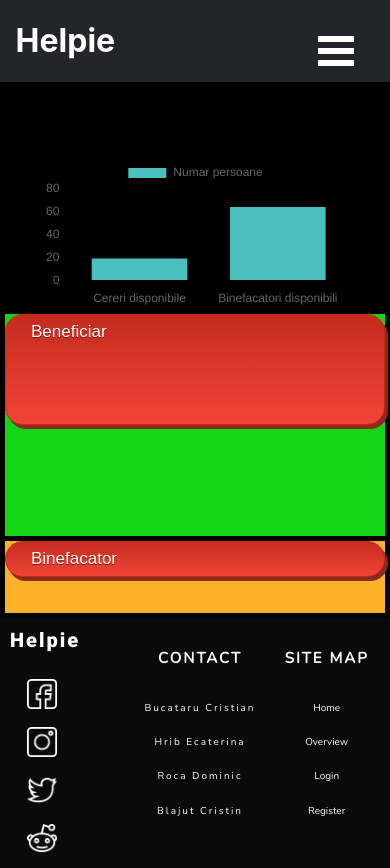
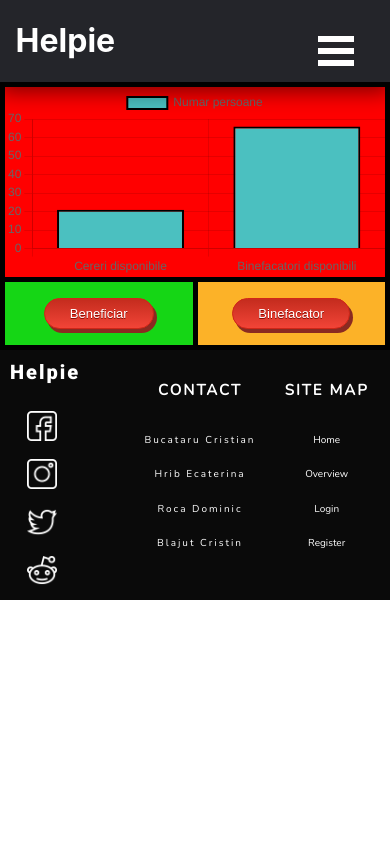
Before and after one commit to cristibctr/FrontEnd-Team2, a React (Create React App) app: page / in a window 390 px wide. After the commit the page ends 844 px from the top, so only its background shows below. Built offline with nearby package versions, Linux system fonts and the light colour scheme.

Commit message:
Add files via upload

```diff
--- a/src/styles/HomePage.css
+++ b/src/styles/HomePage.css
@@ -1,6 +1,7 @@
 #overview {
     display: grid;
     grid-template-columns: 1fr 1fr;
+    grid-template-rows: 3fr 1fr;
     grid-gap: 5px;
     background-color: black;
     border-style: solid;
@@ -10,23 +11,25 @@
 
 .centerx2{
     display: flex;
+
+}
+
+#beneficiar{
+    display:grid;
+    background-color: rgb(21, 214, 21);
+    padding: auto;
     height: 100%;
     align-items: center;
     justify-content: center;
 }
 
-#beneficiar{
-    display:grid;
-    grid-template-rows: 1fr 1fr;
-    background-color: rgb(21, 214, 21);
-    padding: auto;
-}
-
 #binefacator{
     display:grid;
-    grid-template-rows: 1fr 1fr;
     background-color:rgb(252, 178, 40);
     padding: auto;
+    height: 100%;
+    align-items: center;
+    justify-content: center;
 }
 
 .button {
@@ -68,32 +71,35 @@
 }
 
 .graficHome{
-    margin-top: 70px;
+    grid-column-start: 1;
+    grid-column-end: 3;
+    background-color: red;
 }
 
-@media screen and (max-width: 1000px){
-    #overview
-    {
-    display: grid;
-    grid-template-rows: 1fr 1fr;
-    grid-template-columns: 1fr;
-    grid-gap: 5px;
-    background-color: black;
-    border-style: solid;
-    border-color: black;
-    border-width: 5px;
+@media screen and (max-width: 430px){
+
+    .button {
+        box-shadow: 3px 4px 0px 0px #8a2a21;
+        background:linear-gradient(to bottom, #c62d1f 5%, #f24437 100%);
+        background-color:#c62d1f;
+        border-radius:18px;
+        border:1px solid #d02718;
+        display:inline-block;
+        cursor:pointer;
+        color:#ffffff;
+        font-family:Arial;
+        font-size:13px;
+        padding:7px 25px;
+        text-decoration:none;
+        text-shadow:0px 1px 0px #810e05;
     }
-
-    .graficHome{
-        width:80%;
-        margin-left:10%;
+    .button:hover {
+        background:linear-gradient(to bottom, #f24437 5%, #c62d1f 100%);
+        background-color:#f24437;
     }
-
-    #binefacator{
-        display:grid;
-        grid-template-rows: 1fr 1fr;
-        background-color:rgb(252, 178, 40);
-        padding: auto;
+    .button:active {
+        position:relative;
+        top:1px;
     }
 
 
--- a/src/styles/Profile.css
+++ b/src/styles/Profile.css
@@ -2,7 +2,7 @@
     background-color: black;
     display: grid;
     grid-template-columns: 50% 50%;
-    grid-template-rows: 25% 75%;
+    grid-template-rows: 50% 50%;
     grid-gap: 10px;
     border-style: solid;
     border-width: 10px;
@@ -36,7 +36,7 @@
 
 #descriere{
     display: grid;
-    grid-template-rows: 50% 40% 10%;
+    grid-template-rows: 65% 35%;
 }
 
 .epilepsy{
@@ -101,13 +101,7 @@
     width: 100%;
 }
 
-#graficProfile{
-    margin-top: 50px;
-    width: 90%;
-    margin-left: 5%;
-}
-
-#stergereCont {
+.butoaneProfile {
 	box-shadow: 3px 4px 0px 0px #8a2a21;
 	background:linear-gradient(to bottom, #c62d1f 5%, #f24437 100%);
 	background-color:#c62d1f;
@@ -122,11 +116,11 @@
 	text-decoration:none;
 	text-shadow:0px 1px 0px #810e05;
 }
-#stergereCont:hover {
+.butoaneProfile:hover {
 	background:linear-gradient(to bottom, #f24437 5%, #c62d1f 100%);
 	background-color:#f24437;
 }
-#stergereCont:active {
+.butoaneProfile:active {
 	position:relative;
 	top:1px;
 }
@@ -171,7 +165,7 @@
 
 }
 
-@media screen and (max-width: 500px){
+@media screen and (max-width: 600px){
     .detalii{
         font-size: 15px;
     }
@@ -201,6 +195,29 @@
         margin-top: 40px;
     }
 
+    .butoaneProfile {
+        box-shadow: 3px 4px 0px 0px #8a2a21;
+        background:linear-gradient(to bottom, #c62d1f 5%, #f24437 100%);
+        background-color:#c62d1f;
+        border-radius:18px;
+        border:1px solid #d02718;
+        display:inline-block;
+        cursor:pointer;
+        color:#ffffff;
+        font-family:Arial;
+        font-size:12px;
+        padding:7px 12px;
+        text-decoration:none;
+        text-shadow:0px 1px 0px #810e05;
+    }
+    .butoaneProfile:hover {
+        background:linear-gradient(to bottom, #f24437 5%, #c62d1f 100%);
+        background-color:#f24437;
+    }
+    .butoaneProfile:active {
+        position:relative;
+        top:1px;
+    }
 
 }
 
```
